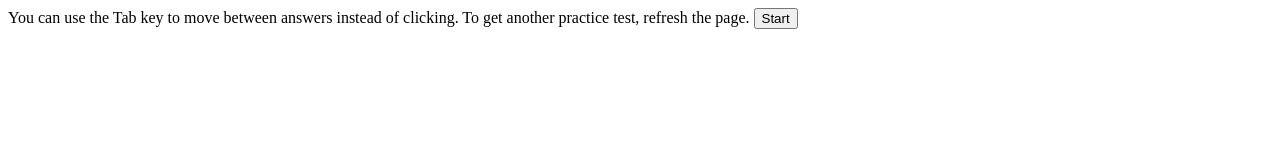
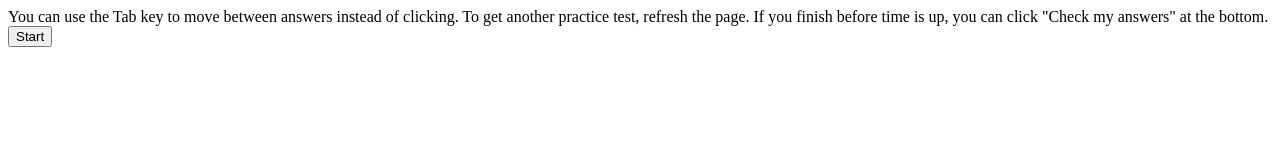
Before and after one commit to bogosj/math-practice, a plain HTML site: page index.html in a window 1280 px wide. Drawn offline with nearby package versions, Linux system fonts and the light colour scheme.

Commit message:
Create index.html

```diff
--- a/index.html
+++ b/index.html
@@ -6,7 +6,9 @@
 </head>
 <body>
   <div id="start">
-    You can use the Tab key to move between answers instead of clicking. To get another practice test, refresh the page.
+    You can use the Tab key to move between answers instead of clicking.
+    To get another practice test, refresh the page.
+    If you finish before time is up, you can click "Check my answers" at the bottom.
     <button id="start-button">Start</button>
   </div>
   <div id="timer"></div>
```
